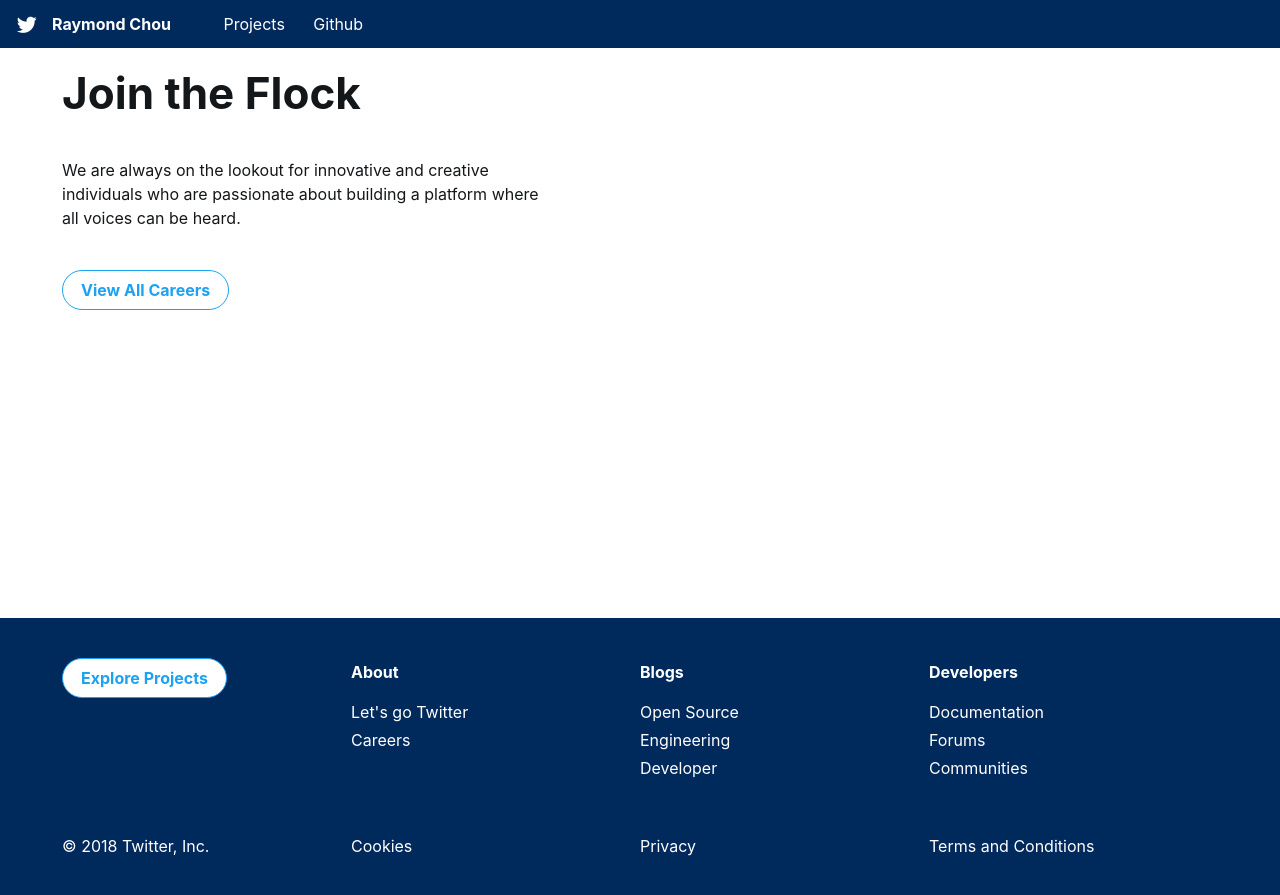
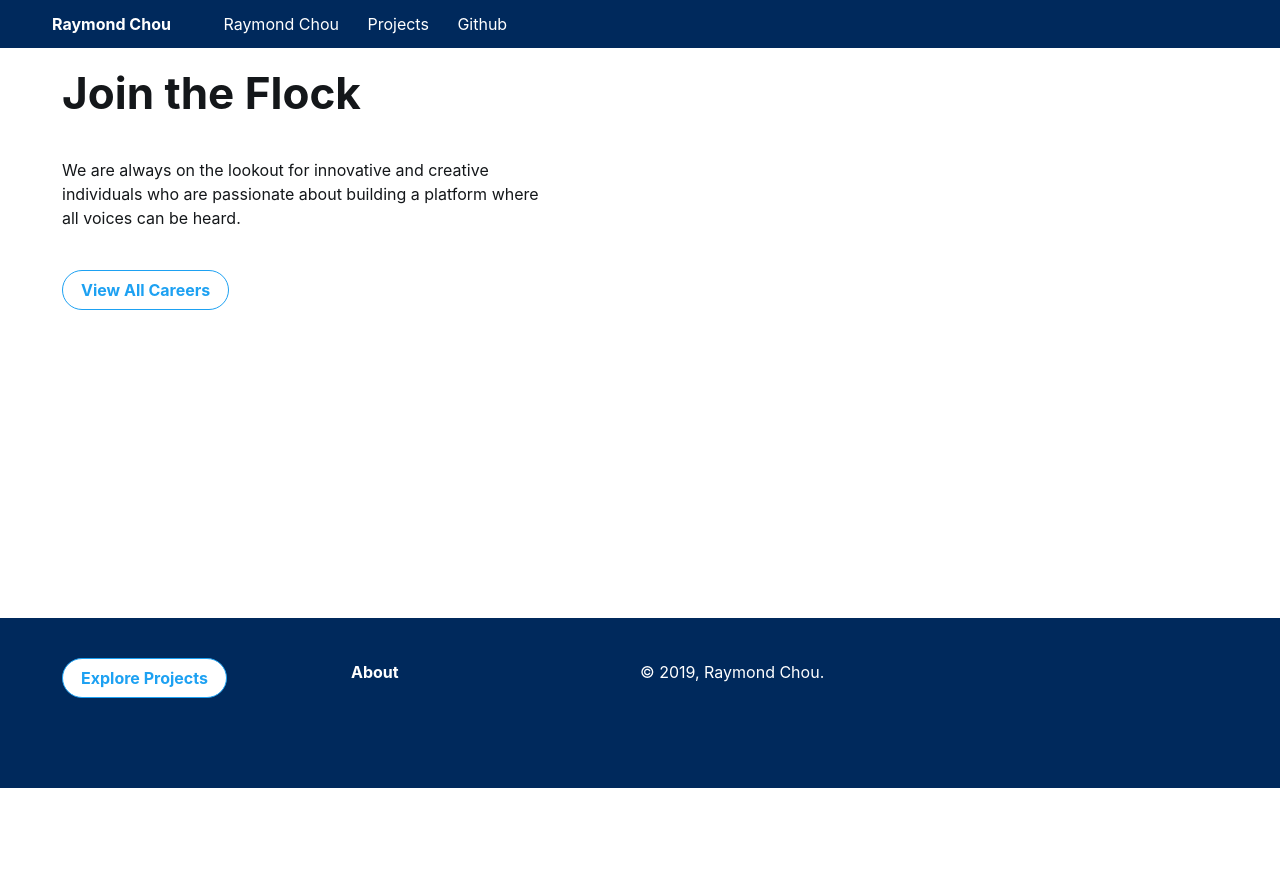
Before and after one commit to raymond3chou/Design-Portfolio, a Jekyll site: the page built from index.html, in a window 1280 px wide and 900 px high, scrolled down 2531 px. Shown: the top 895 px of the window. Built offline with Jekyll 4.4.1, drawn with Linux system fonts in a browser that asks for light colours; some web fonts are replaced; comment, search, counter and statistics services are not loaded; after the commit the page ends 3319 px from its top, so only the background shows below that.

Commit message:
changed nav bar

```diff
--- a/_layouts/default.html
+++ b/_layouts/default.html
@@ -46,8 +46,6 @@
     <!-- Navigation Bar -->
     <nav>
         <div class="nav-title">
-            <span class="Icon Icon--logo Icon--large"></span>
-
             <!-- Link in web -->
             <a class="home-link" href="{{ site.baseurl }}/">Raymond Chou</a>
 
@@ -57,7 +55,7 @@
         </div>
         <ul class="nav-menu">
             <!-- This link only exists in mobile -->
-            <li id="extra-mobile-link" class="nav-list-item">
+            <li class="nav-list-item">
                 <a class="nav-link" href="{{ site.baseurl }}/">Raymond Chou</a>
             </li>
 
@@ -91,44 +89,10 @@
                 <h3 class="xsmall-margin">
                     <a class="foot-link" target="_blank" href="https://about.twitter.com/">About</a>
                 </h3>
-                <a class="foot-link" target="_blank" href="https://about.twitter.com/en_us/lets-go-twitter.html">Let's go Twitter</a>
-                <a class="foot-link" target="_blank" href="https://careers.twitter.com/en.html">Careers</a>
             </div>
-
-            <div class="Grid-cell footer-cell u-size1of4 footer-margin">
-                <h3 class="xsmall-margin">
-                    <a class="foot-link" target="_blank" href="https://blog.twitter.com/">Blogs</a>
-                </h3>
-                <a class="foot-link" target="_blank" href="https://blog.twitter.com/engineering/en_us/topics/open-source.html">Open Source</a>
-                <a class="foot-link" target="_blank" href="https://blog.twitter.com/engineering/en_us.html">Engineering</a>
-                <a class="foot-link" target="_blank" href="https://blog.twitter.com/developer">Developer</a>
+            <div class="Grid-cell footer-cell u-size1of4">
+                <a class="foot-link" href="">© 2019, Raymond Chou.</a>
             </div>
-
-            <div class="Grid-cell footer-cell u-size1of4 footer-margin">
-                <h3 class="xsmall-margin">
-                    <a class="foot-link" target="_blank" href="https://developer.twitter.com/">Developers</a>
-                </h3>
-                <a class="foot-link" target="_blank" href="https://dev.twitter.com/overview/documentation">Documentation</a>
-                <a class="foot-link" target="_blank" href="https://twittercommunity.com/">Forums</a>
-                <a class="foot-link" target="_blank" href="https://dev.twitter.com/community">Communities</a>
-            </div>
-
-            <div class="Grid-cell footer-cell u-size1of4">
-                <a class="foot-link" href="">© 2018 Twitter, Inc.</a>
-            </div>
-
-            <div class="Grid-cell footer-cell u-size1of4">
-                <a class="foot-link" target="_blank" href="https://support.twitter.com/articles/20170520">Cookies</a>
-            </div>
-
-            <div class="Grid-cell footer-cell u-size1of4">
-                <a class="foot-link" target="_blank" href="https://twitter.com/privacy">Privacy</a>
-            </div>
-
-            <div class="Grid-cell footer-cell u-size1of4">
-                <a class="foot-link" target="_blank" href="https://twitter.com/tos">Terms and Conditions</a>
-            </div>
-
         </div>
     </div> <!-- End of Footer -->
   </body>
```
